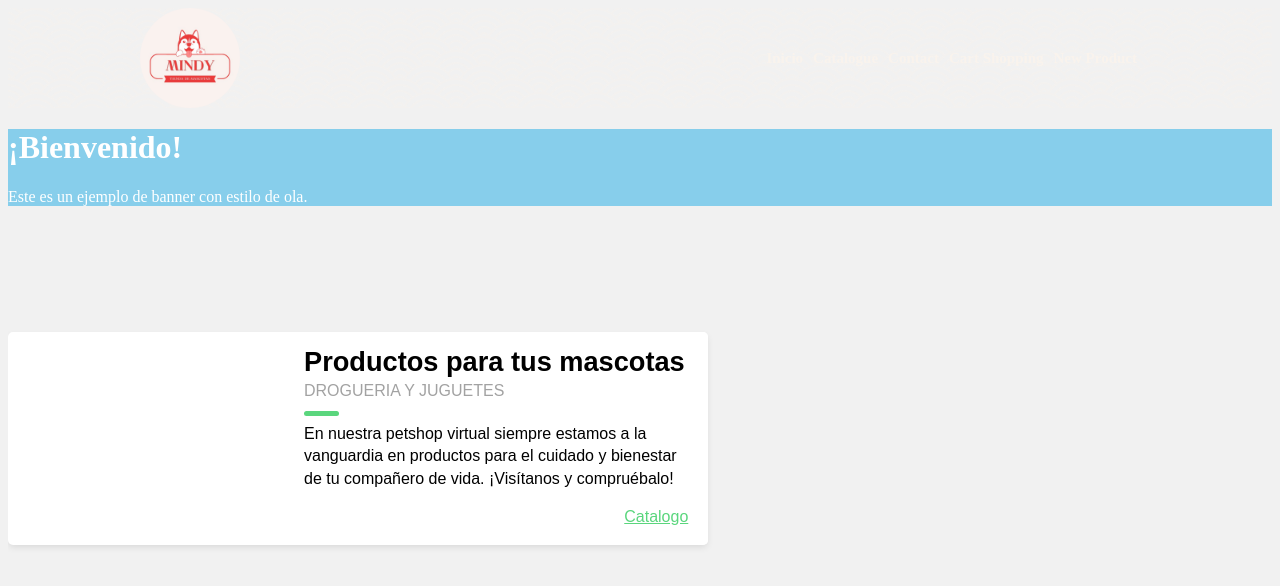
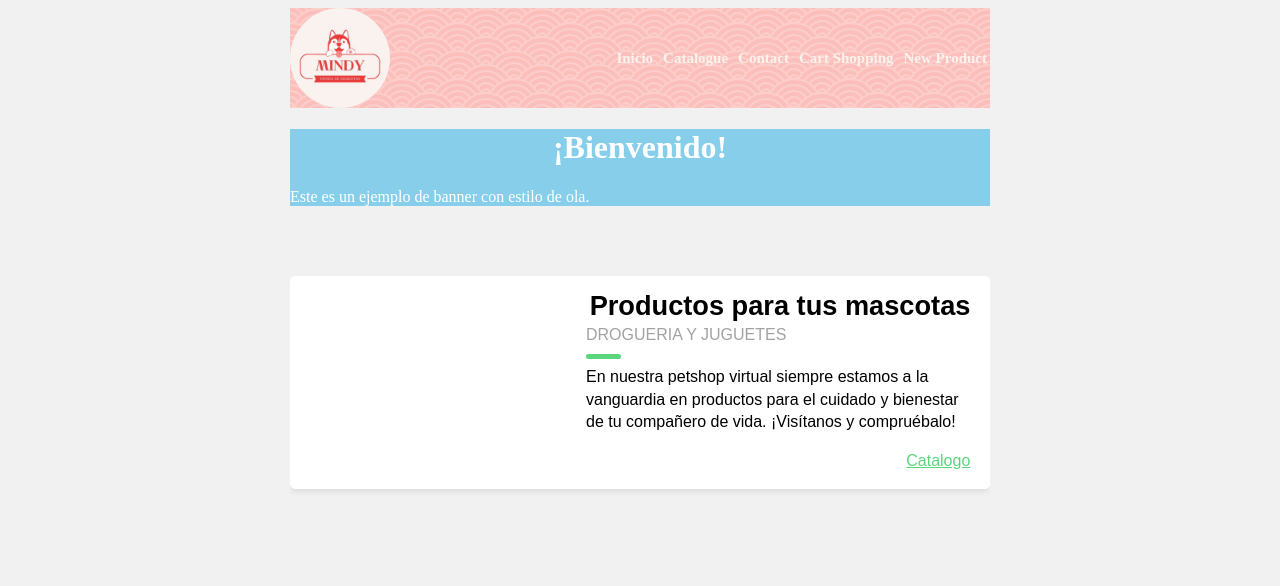
Before and after one commit to natigalo/challenge_petshop, a website: page home.html in a window 1280 px wide. Drawn offline with nearby package versions, Linux system fonts and the light colour scheme.

Commit message:
style body

```diff
--- a/home.html
+++ b/home.html
@@ -6,7 +6,7 @@
 		<meta http-equiv="X-UA-Compatible" content="IE=edge">
 		<meta name="viewport" content="width=device-width, initial-scale=1.0">
 		<link rel="stylesheet" href="syles/navBar.css">
-		<link rel="stylesheet" href="syles/styles.css">
+		<link rel="stylesheet" href="syles/stylesNewProduct.css">
 		<link rel="stylesheet" href="./syles/home.css">
 		<meta name="viewport"
 			content="width=device-width, user-scalable=no, initial-scale=1.0, maximum-scale=1.0, minimum-scale=1.0">
--- a/syles/navBar.css
+++ b/syles/navBar.css
@@ -15,7 +15,6 @@ header {
 }
 
 .wrapper {
-    width:;
     /* Establecemos que el ancho sera del 90% */
     max-width: 1000px;
     /* Aqui le decimos que el ancho máximo sera de 1000px */
--- a/syles/stylesNewProduct.css
+++ b/syles/stylesNewProduct.css
@@ -12,7 +12,7 @@ body {
     display: flex;
     justify-content: center;
     align-items: center;
-    height: 100vh;
+
   }
 
   .container {
```
